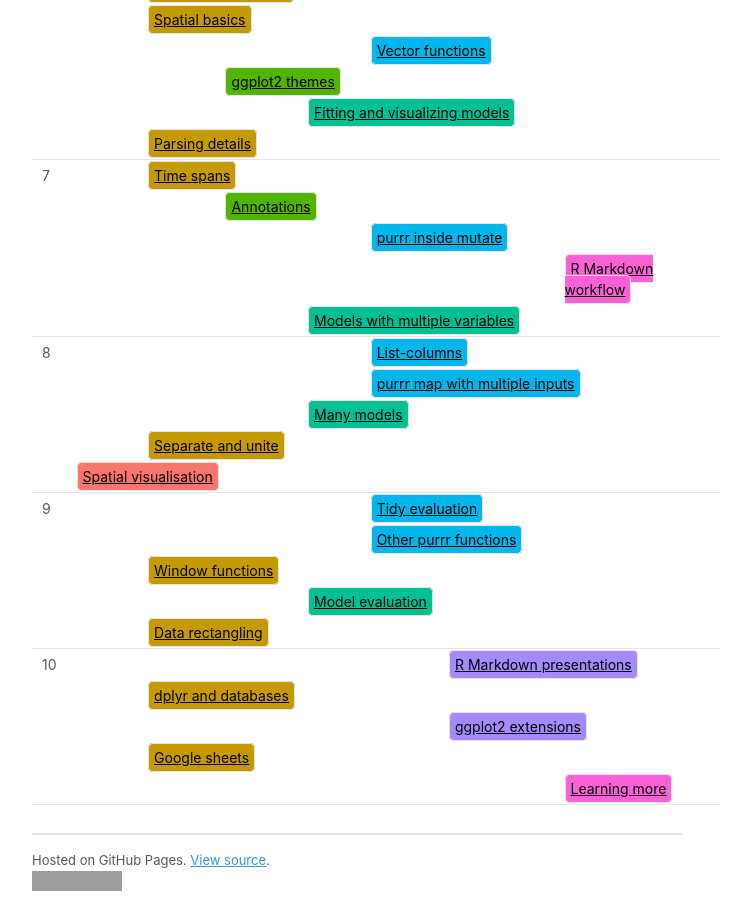
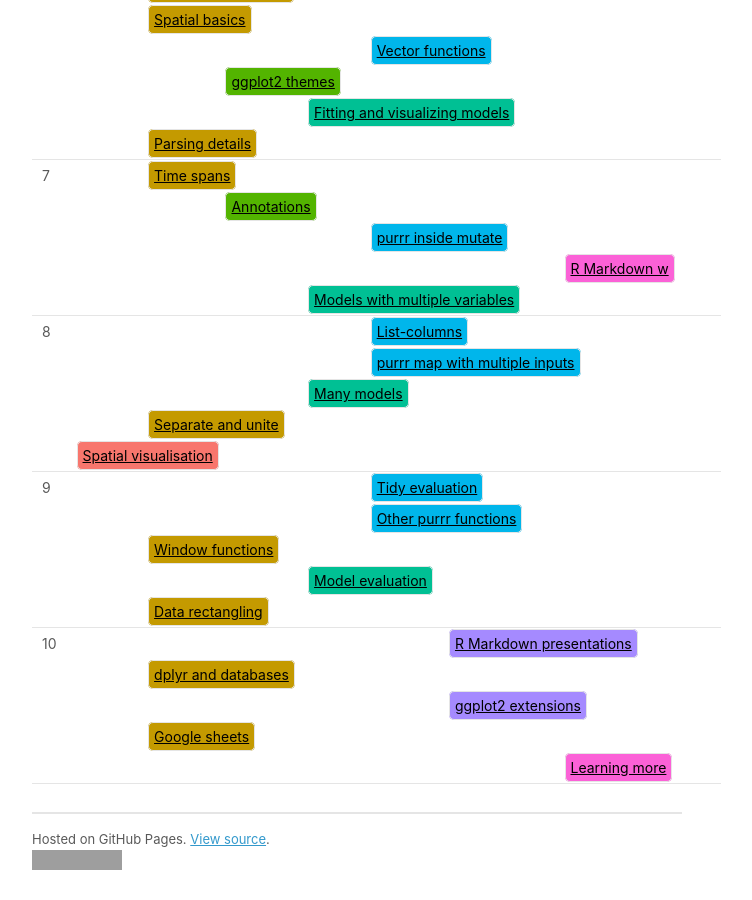
Before and after one commit to dcl-2019-01/curriculum, a Jekyll site: the page built from docs/index.md, in a window 1280 px wide and 900 px high, scrolled down 1264 px. Shown: the whole window, without its empty margins (283-1035 px from the left). Built offline with Jekyll 4.4.1, drawn with Linux system fonts in a browser that asks for light colours; our own code applies the rules of GitHub Pages for plain Markdown files; a script that is not in the unit is left out; grey boxes are pictures that could not be loaded.

```diff
--- a/docs/index.md
+++ b/docs/index.md
@@ -309,7 +309,7 @@
 <tr>
 <td></td>
   <td colspan="6"></td>
-  <td colspan="5"><a class="workflow" href="workflow-rmarkdown.html">R Markdown workflow</a></td>
+  <td colspan="5"><a class="workflow" href="workflow-rmarkdown.html">R Markdown w</a></td>
 </tr>
 <tr>
 <td></td>
```
